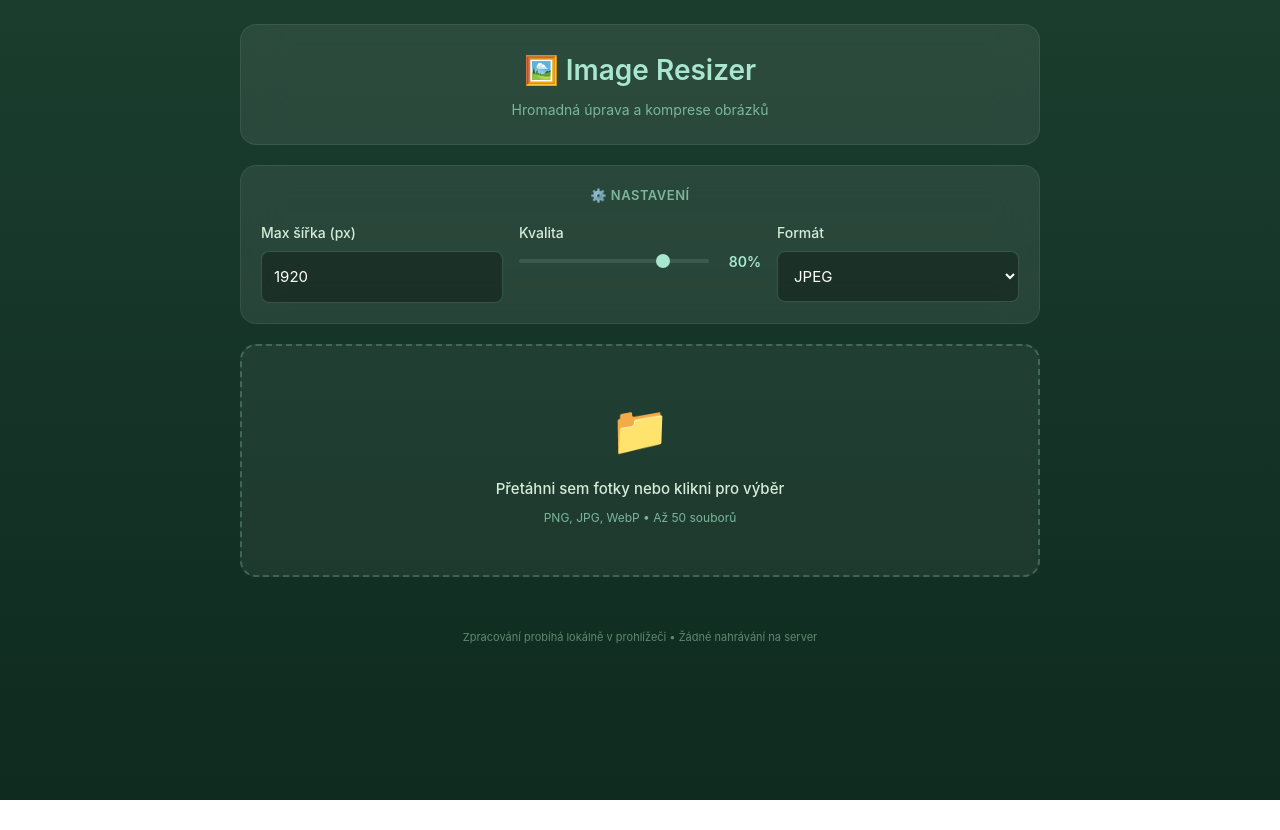
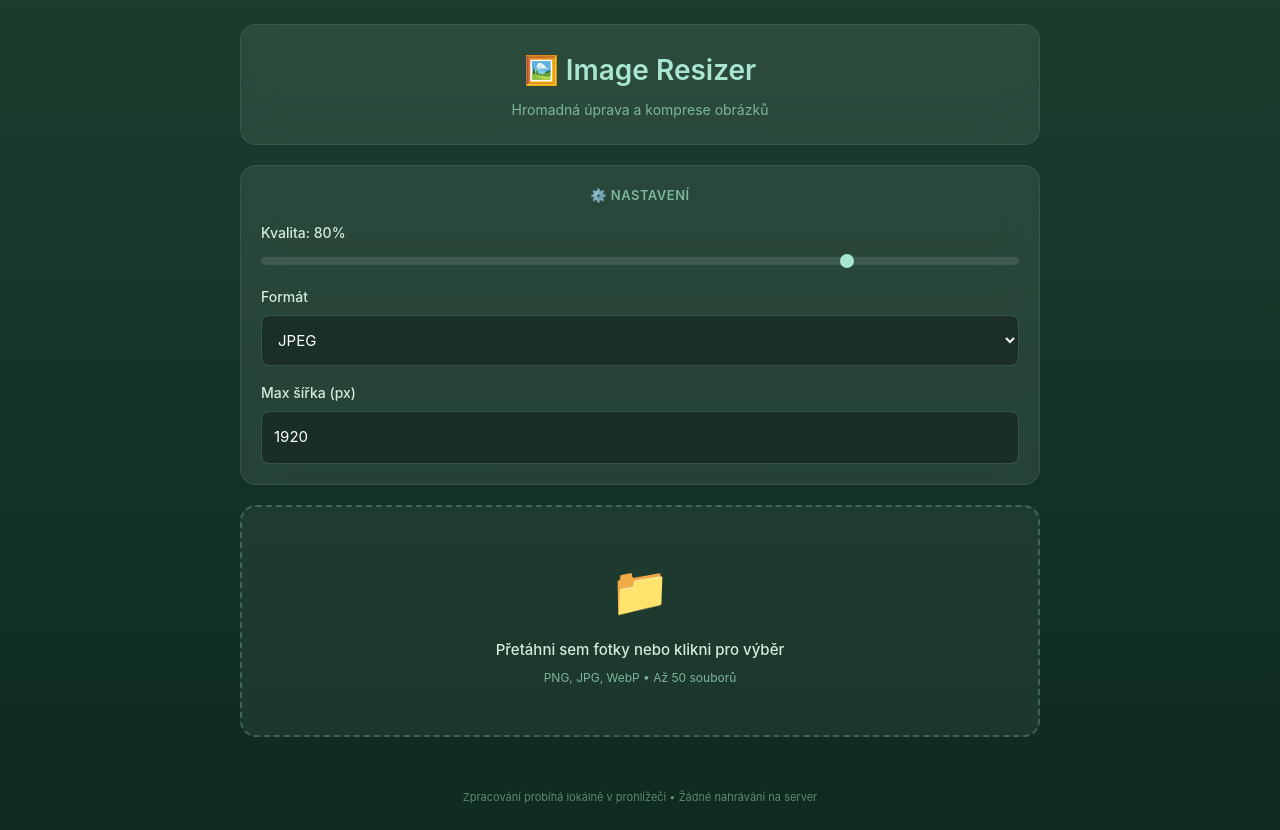
Before and after one commit to FiTomas/image-resizer, a Next.js app: page / in a window 1280 px wide. Before the commit the page ends 800 px from the top, so only its background shows below. Built offline with nearby package versions, Linux system fonts and the light colour scheme.

Commit message:
Fix: settings stacked vertically - slider, format, width

```diff
--- a/src/app/page.tsx
+++ b/src/app/page.tsx
@@ -147,7 +147,7 @@ export default function Home() {
           </p>
         </div>
 
-        {/* Settings - stacked on mobile */}
+        {/* Settings - stacked vertically on mobile */}
         <div style={{
           background: 'rgba(255,255,255,0.08)',
           backdropFilter: 'blur(20px)',
@@ -168,59 +168,32 @@ export default function Home() {
             ⚙️ Nastavení
           </h2>
 
-          {/* Responsive: 1 column mobile, 3 columns desktop */}
+          {/* Vertically stacked - one per line */}
           <div style={{
-            display: 'grid',
-            gridTemplateColumns: 'repeat(3, 1fr)',
+            display: 'flex',
+            flexDirection: 'column',
             gap: '16px',
           }}>
+            {/* Quality slider */}
             <div>
               <label style={{ display: 'block', marginBottom: '8px', fontWeight: 500, color: '#d4edda', fontSize: '14px' }}>
-                Max šířka (px)
+                Kvalita: {settings.quality}%
               </label>
               <input
-                type="number"
-                value={settings.maxWidth}
-                onChange={(e) => setSettings({ ...settings, maxWidth: Number(e.target.value) })}
+                type="range"
+                min="10"
+                max="100"
+                value={settings.quality}
+                onChange={(e) => setSettings({ ...settings, quality: Number(e.target.value) })}
                 style={{
                   width: '100%',
-                  background: 'rgba(0,0,0,0.3)',
-                  border: '1px solid rgba(168, 230, 207, 0.2)',
-                  borderRadius: '8px',
-                  padding: '14px 12px',
-                  fontSize: '15px',
-                  color: '#ffffff',
-                  outline: 'none',
+                  accentColor: '#a8e6cf',
+                  height: '8px',
                 }}
               />
             </div>
-            <div>
-              <label style={{ display: 'block', marginBottom: '8px', fontWeight: 500, color: '#d4edda', fontSize: '14px' }}>
-                Kvalita
-              </label>
-              <div style={{ display: 'flex', alignItems: 'center', gap: '12px' }}>
-                <input
-                  type="range"
-                  min="10"
-                  max="100"
-                  value={settings.quality}
-                  onChange={(e) => setSettings({ ...settings, quality: Number(e.target.value) })}
-                  style={{
-                    flex: 1,
-                    accentColor: '#a8e6cf',
-                  }}
-                />
-                <span style={{
-                  fontWeight: 600,
-                  color: '#a8e6cf',
-                  minWidth: '40px',
-                  textAlign: 'right',
-                  fontSize: '14px',
-                }}>
-                  {settings.quality}%
-                </span>
-              </div>
-            </div>
+
+            {/* Format */}
             <div>
               <label style={{ display: 'block', marginBottom: '8px', fontWeight: 500, color: '#d4edda', fontSize: '14px' }}>
                 Formát
@@ -243,6 +216,28 @@ export default function Home() {
                 <option value="image/png" style={{ background: '#1a3d2e' }}>PNG</option>
                 <option value="image/webp" style={{ background: '#1a3d2e' }}>WebP</option>
               </select>
+            </div>
+
+            {/* Max width */}
+            <div>
+              <label style={{ display: 'block', marginBottom: '8px', fontWeight: 500, color: '#d4edda', fontSize: '14px' }}>
+                Max šířka (px)
+              </label>
+              <input
+                type="number"
+                value={settings.maxWidth}
+                onChange={(e) => setSettings({ ...settings, maxWidth: Number(e.target.value) })}
+                style={{
+                  width: '100%',
+                  background: 'rgba(0,0,0,0.3)',
+                  border: '1px solid rgba(168, 230, 207, 0.2)',
+                  borderRadius: '8px',
+                  padding: '14px 12px',
+                  fontSize: '15px',
+                  color: '#ffffff',
+                  outline: 'none',
+                }}
+              />
             </div>
           </div>
         </div>
```
